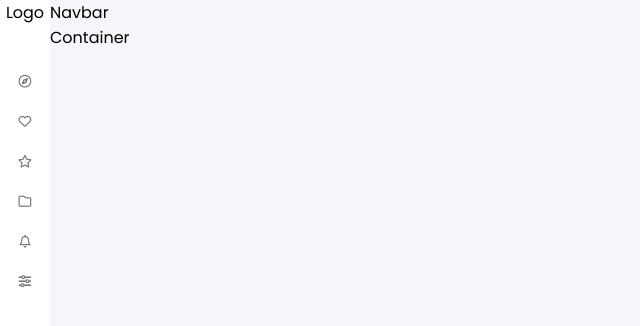
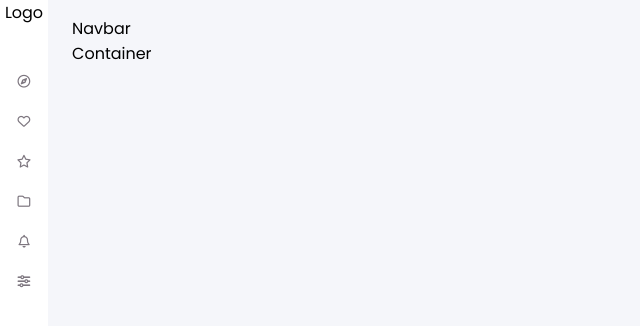
Before and after one commit to SandhyaR1007/pod-mate, a React (Create React App) app: page / in a window 1280 px wide. Shown: the top 326 px of the page, without its empty margins (0-640 px from the left). Built offline with nearby package versions, Linux system fonts and the light colour scheme.

Commit message:
styles: update padding

```diff
--- a/src/pages/Home.js
+++ b/src/pages/Home.js
@@ -1,10 +1,11 @@
 import React from "react";
+import "./styles/Home.css";
 import Navbar from "../components/Navbar";
 import Container from "../components/Container";
 
 const Home = () => {
   return (
-    <div>
+    <div className="home">
       <Navbar />
       <Container />
     </div>
--- /dev/null
+++ b/src/pages/styles/Home.css
@@ -0,0 +1,4 @@
+.home {
+  width: 100%;
+  padding: 1rem 1.5rem;
+}
```
